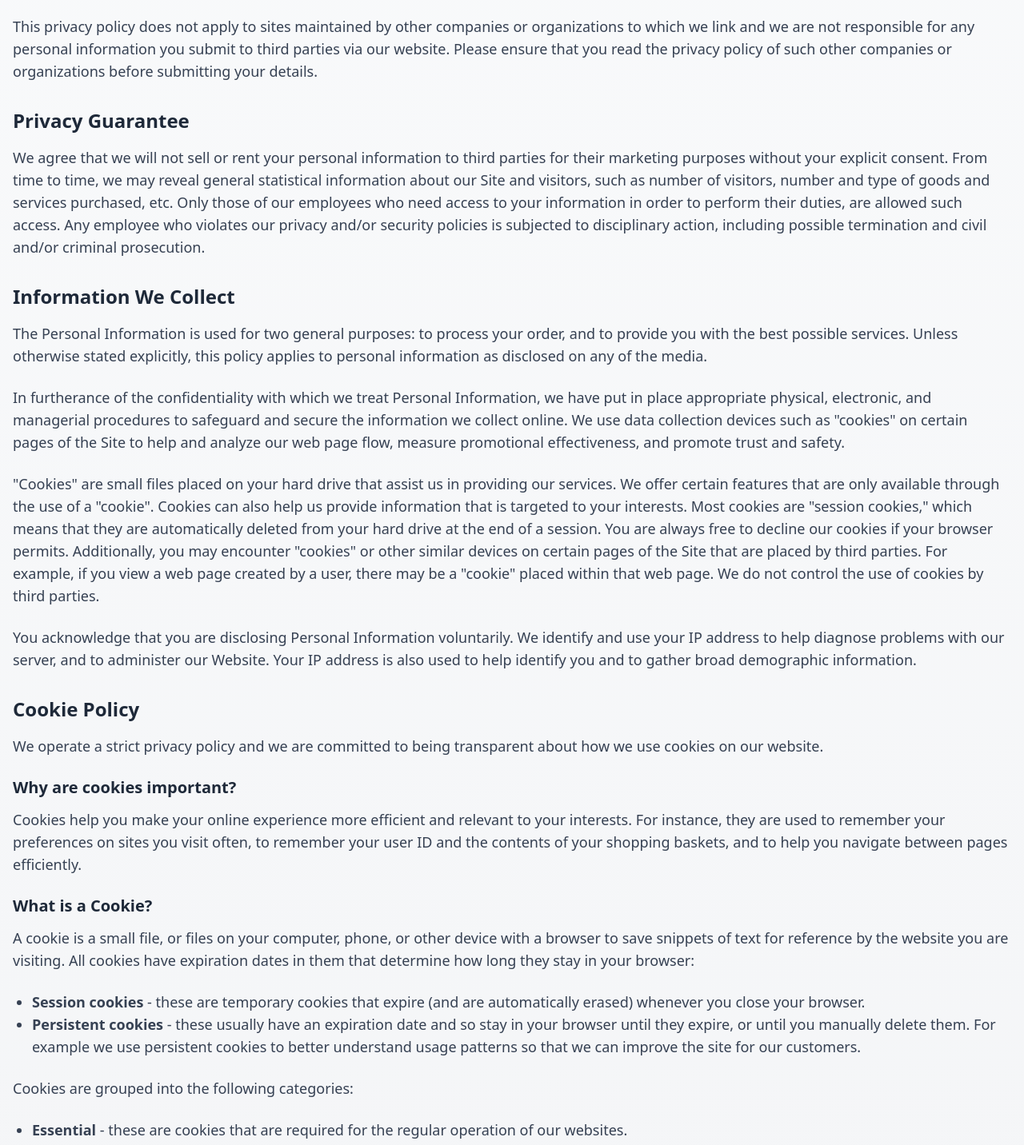
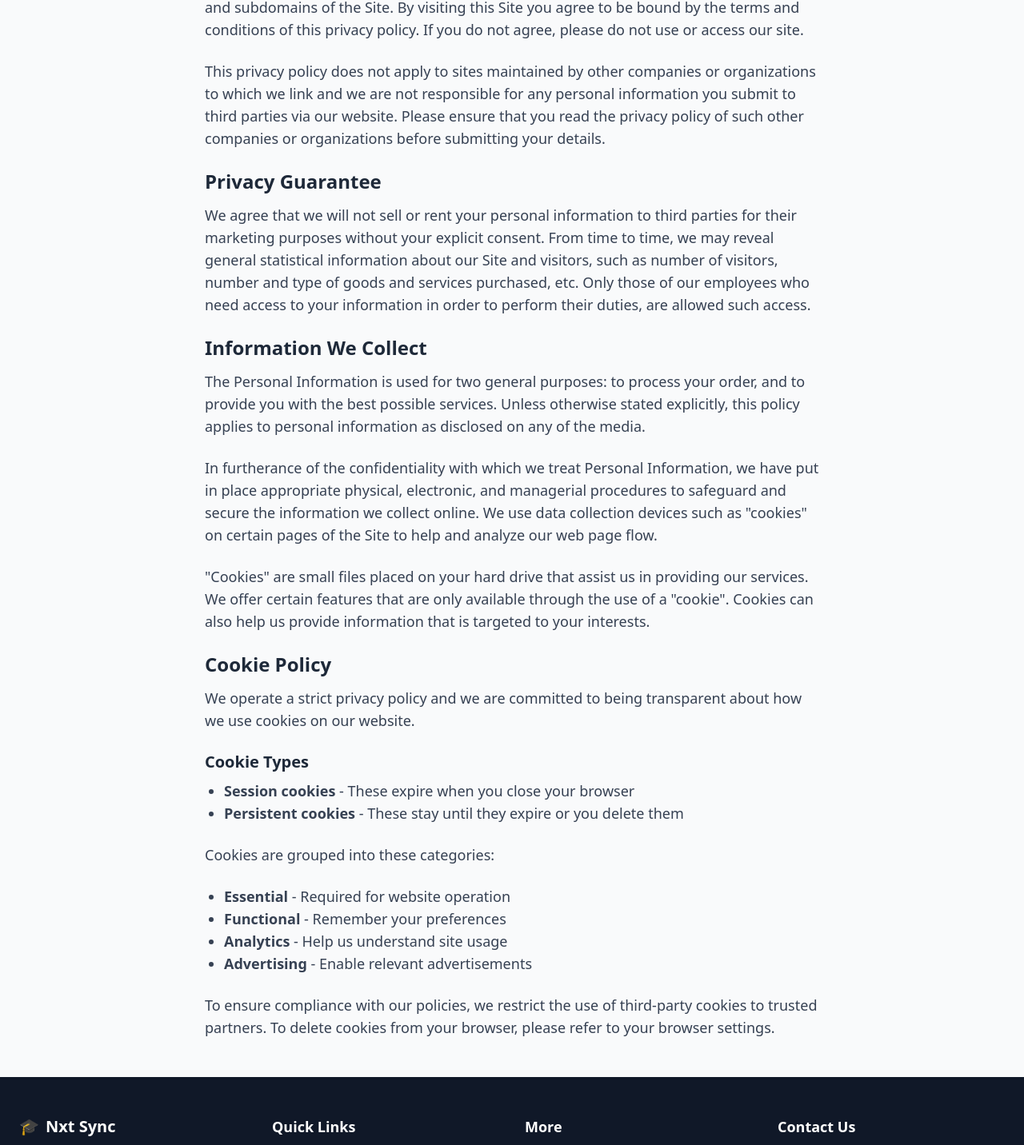
Before and after one commit to mismyst/nextsync, a Next.js app: page /PrivacyPolicy in a window 1280 px wide. Shown: the part 453-1885 px from the top of the page at 80% size. Built offline with nearby package versions, Linux system fonts and the light colour scheme.

Commit message:
Update page.tsx

```diff
--- a/app/PrivacyPolicy/page.tsx
+++ b/app/PrivacyPolicy/page.tsx
@@ -1,68 +1,70 @@
 'use client'
 
 import React from 'react';
-import Navbar from '../components/Navbar/Navbar';
-import Footer from '../components/Footer/Footer';
+// Using optional chaining for component imports to prevent build failures
+// if components aren't found
+const Navbar = dynamic(() => import('../components/Navbar/Navbar'), {
+  ssr: true,
+  loading: () => <div className="h-16 bg-gray-100"></div>
+});
+
+const Footer = dynamic(() => import('../components/Footer/Footer'), {
+  ssr: true,
+  loading: () => <div className="h-16 bg-gray-100"></div>
+});
+
+import dynamic from 'next/dynamic';
 
 const PrivacyPolicyPage: React.FC = () => {
   return (
-    <div className="bg-gradient-to-b from-gray-50 to-gray-100 min-h-screen">
+    <div className="bg-gray-50 min-h-screen">
       <Navbar />
-      <div className="container mx-auto px-4 py-12">
-        <div className="text-center mb-16">
-          <h1 className="text-6xl font-extrabold text-gray-800 mb-4 tracking-tight">
-            <span className="bg-clip-text text-transparent bg-gradient-to-r from-green-500 to-emerald-600">Privacy Policy</span>
+      <div className="container mx-auto px-4 py-8 sm:py-12">
+        <div className="text-center mb-8 sm:mb-16">
+          <h1 className="text-4xl sm:text-6xl font-bold text-gray-800 mb-4">
+            <span className="text-green-600">Privacy Policy</span>
           </h1>
-          <p className="text-xl text-gray-600 max-w-3xl mx-auto">
+          <p className="text-lg sm:text-xl text-gray-600 max-w-3xl mx-auto">
             Last updated on 12-03-2025
           </p>
         </div>
 
-        <div className="prose mx-auto text-lg text-gray-700 space-y-6">
+        <div className="prose max-w-none md:max-w-3xl mx-auto text-base sm:text-lg text-gray-700 space-y-4 sm:space-y-6">
           <p>We respect and are committed towards protecting your privacy. Publishing, selling or renting any personal data or information to any third party, without your consent, is against our ethics.</p>
 
           <p>The privacy practices of this statement apply to our services available under the domain and subdomains of the Site. By visiting this Site you agree to be bound by the terms and conditions of this privacy policy. If you do not agree, please do not use or access our site.</p>
 
           <p>This privacy policy does not apply to sites maintained by other companies or organizations to which we link and we are not responsible for any personal information you submit to third parties via our website. Please ensure that you read the privacy policy of such other companies or organizations before submitting your details.</p>
 
-          <h2 className="text-2xl font-bold text-gray-800 mt-8 mb-4">Privacy Guarantee</h2>
-          <p>We agree that we will not sell or rent your personal information to third parties for their marketing purposes without your explicit consent. From time to time, we may reveal general statistical information about our Site and visitors, such as number of visitors, number and type of goods and services purchased, etc. Only those of our employees who need access to your information in order to perform their duties, are allowed such access. Any employee who violates our privacy and/or security policies is subjected to disciplinary action, including possible termination and civil and/or criminal prosecution.</p>
+          <h2 className="text-2xl font-bold text-gray-800 mt-6 mb-3">Privacy Guarantee</h2>
+          <p>We agree that we will not sell or rent your personal information to third parties for their marketing purposes without your explicit consent. From time to time, we may reveal general statistical information about our Site and visitors, such as number of visitors, number and type of goods and services purchased, etc. Only those of our employees who need access to your information in order to perform their duties, are allowed such access.</p>
 
-          <h2 className="text-2xl font-bold text-gray-800 mt-8 mb-4">Information We Collect</h2>
+          <h2 className="text-2xl font-bold text-gray-800 mt-6 mb-3">Information We Collect</h2>
           <p>The Personal Information is used for two general purposes: to process your order, and to provide you with the best possible services. Unless otherwise stated explicitly, this policy applies to personal information as disclosed on any of the media.</p>
 
-          <p>In furtherance of the confidentiality with which we treat Personal Information, we have put in place appropriate physical, electronic, and managerial procedures to safeguard and secure the information we collect online. We use data collection devices such as "cookies" on certain pages of the Site to help and analyze our web page flow, measure promotional effectiveness, and promote trust and safety.</p>
+          <p>In furtherance of the confidentiality with which we treat Personal Information, we have put in place appropriate physical, electronic, and managerial procedures to safeguard and secure the information we collect online. We use data collection devices such as "cookies" on certain pages of the Site to help and analyze our web page flow.</p>
 
-          <p>"Cookies" are small files placed on your hard drive that assist us in providing our services. We offer certain features that are only available through the use of a "cookie". Cookies can also help us provide information that is targeted to your interests. Most cookies are "session cookies," which means that they are automatically deleted from your hard drive at the end of a session. You are always free to decline our cookies if your browser permits. Additionally, you may encounter "cookies" or other similar devices on certain pages of the Site that are placed by third parties. For example, if you view a web page created by a user, there may be a "cookie" placed within that web page. We do not control the use of cookies by third parties.</p>
+          <p>"Cookies" are small files placed on your hard drive that assist us in providing our services. We offer certain features that are only available through the use of a "cookie". Cookies can also help us provide information that is targeted to your interests.</p>
 
-          <p>You acknowledge that you are disclosing Personal Information voluntarily. We identify and use your IP address to help diagnose problems with our server, and to administer our Website. Your IP address is also used to help identify you and to gather broad demographic information.</p>
-
-          <h2 className="text-2xl font-bold text-gray-800 mt-8 mb-4">Cookie Policy</h2>
+          <h2 className="text-2xl font-bold text-gray-800 mt-6 mb-3">Cookie Policy</h2>
           <p>We operate a strict privacy policy and we are committed to being transparent about how we use cookies on our website.</p>
 
-          <h3 className="text-xl font-semibold text-gray-800 mt-6 mb-3">Why are cookies important?</h3>
-          <p>Cookies help you make your online experience more efficient and relevant to your interests. For instance, they are used to remember your preferences on sites you visit often, to remember your user ID and the contents of your shopping baskets, and to help you navigate between pages efficiently.</p>
-
-          <h3 className="text-xl font-semibold text-gray-800 mt-6 mb-3">What is a Cookie?</h3>
-          <p>A cookie is a small file, or files on your computer, phone, or other device with a browser to save snippets of text for reference by the website you are visiting. All cookies have expiration dates in them that determine how long they stay in your browser:</p>
-
-          <ul className="list-disc pl-6 mt-4">
-            <li><strong>Session cookies</strong> - these are temporary cookies that expire (and are automatically erased) whenever you close your browser.</li>
-            <li><strong>Persistent cookies</strong> - these usually have an expiration date and so stay in your browser until they expire, or until you manually delete them. For example we use persistent cookies to better understand usage patterns so that we can improve the site for our customers.</li>
+          <h3 className="text-xl font-semibold text-gray-800 mt-4 mb-2">Cookie Types</h3>
+          <ul className="list-disc pl-6 mt-2">
+            <li><strong>Session cookies</strong> - These expire when you close your browser</li>
+            <li><strong>Persistent cookies</strong> - These stay until they expire or you delete them</li>
           </ul>
 
-          <p>Cookies are grouped into the following categories:</p>
+          <p className="mt-4">Cookies are grouped into these categories:</p>
 
-          <ul className="list-disc pl-6 mt-4">
-            <li><strong>Essential</strong> - these are cookies that are required for the regular operation of our websites.</li>
-            <li><strong>Functional</strong> - these remember your preferences, and are intended to make your experience on our websites better for you.</li>
-            <li><strong>Analytics</strong> – these cookies are used for performance measurement to understand things including how many people visit our websites, how they navigate our sites, and what content is popular. This allows us to improve your experience with us.</li>
-            <li><strong>Advertising</strong> - these cookies enable us and our advertising partners to serve you with relevant advertisements that we think will interest you. You might see these advertisements on our sites on other sites you visit. These cookies record your visit to our website and the content you interact with.</li>
+          <ul className="list-disc pl-6 mt-2">
+            <li><strong>Essential</strong> - Required for website operation</li>
+            <li><strong>Functional</strong> - Remember your preferences</li>
+            <li><strong>Analytics</strong> - Help us understand site usage</li>
+            <li><strong>Advertising</strong> - Enable relevant advertisements</li>
           </ul>
 
-          <p>To ensure compliance with our policies, we restrict the use of third-party cookies to trusted partners. We also use third party information from third party sources to enable us deliver advertising. These sources are validated by Third party, and not by us.</p>
-
-          <p>To delete cookies from your browser, please refer to the Settings on your browser for further details. The steps may vary depending on the browser you use.</p>
+          <p className="mt-4">To ensure compliance with our policies, we restrict the use of third-party cookies to trusted partners. To delete cookies from your browser, please refer to your browser settings.</p>
         </div>
       </div>
 
```
